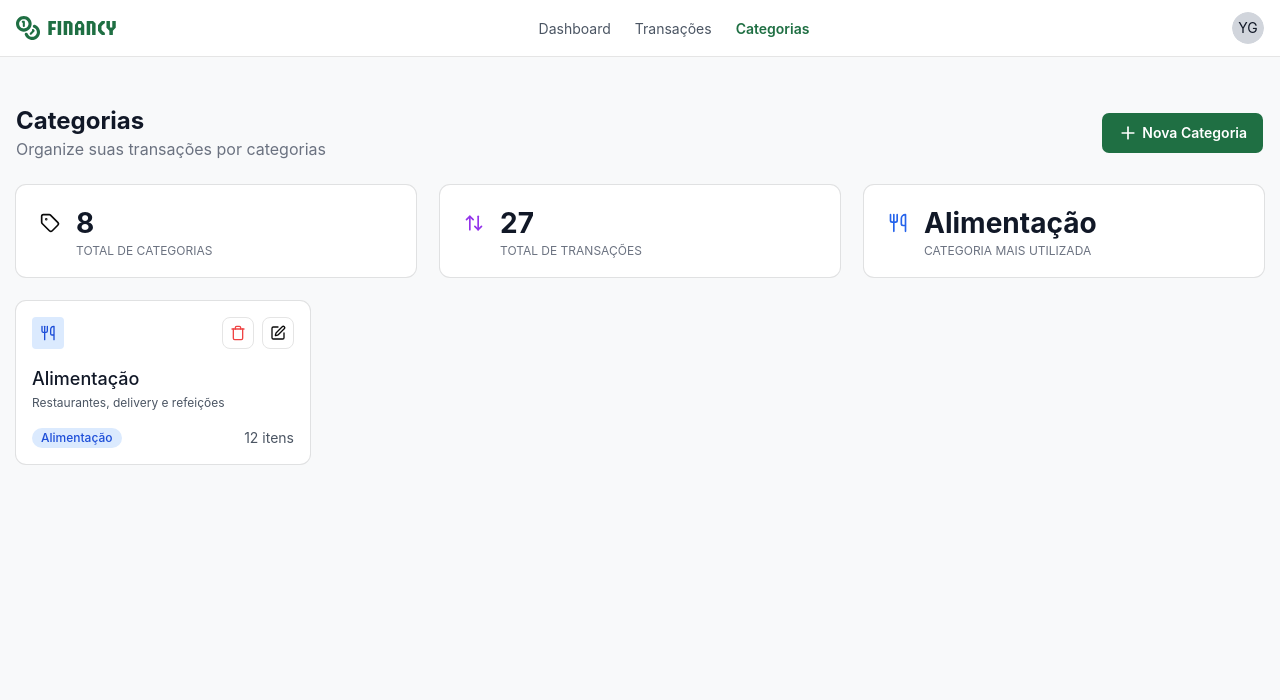
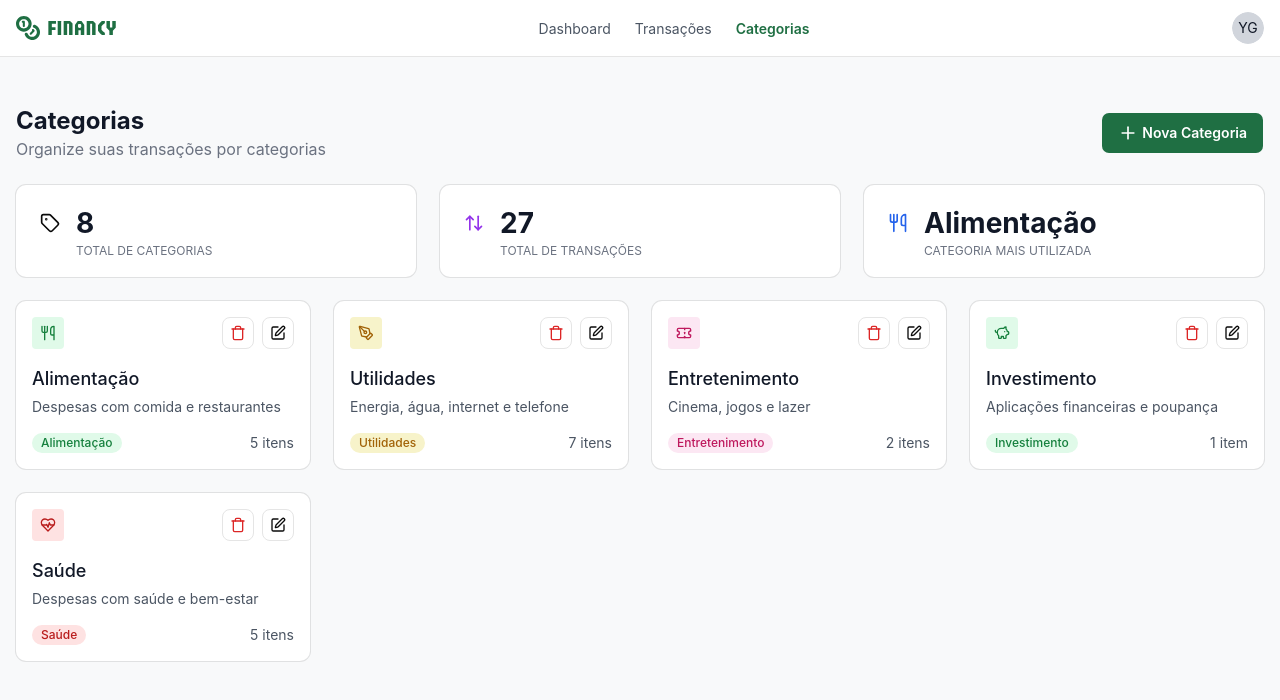
Before and after one commit to combizera/rocketseat-financy, a React (Vite) app in the folder apps/web/: page /categories in a window 1280 px wide. Shown: the top 700 px of the page. Built offline with nearby package versions, Linux system fonts and the light colour scheme.

Commit message:
feat: enhance CategoryCards

```diff
--- a/apps/web/src/components/categories/category-cards.tsx
+++ b/apps/web/src/components/categories/category-cards.tsx
@@ -1,10 +1,53 @@
+import { HeartPulse, PenTool, PiggyBank, Ticket, Utensils } from "lucide-react";
 import CardCategoryItem from "../ui/card-category-item";
 
 export default function CategoryCards() {
   return (
     <section className="grid grid-cols-1 md:grid-cols-4 gap-6 w-full">
-      <CardCategoryItem />
+      <CardCategoryItem
+        id="1"
+        name="Alimentação"
+        description="Despesas com comida e restaurantes"
+        color="green"
+        itemsCount={5}
+        icon={Utensils}
+      />
 
+      <CardCategoryItem
+        id="2"
+        name="Utilidades"
+        description="Energia, água, internet e telefone"
+        color="yellow"
+        itemsCount={7}
+        icon={PenTool}
+      />
+
+      <CardCategoryItem
+        id="3"
+        name="Entretenimento"
+        description="Cinema, jogos e lazer"
+        color="pink"
+        itemsCount={2}
+        icon={Ticket}
+      />
+
+      <CardCategoryItem
+        id="4"
+        name="Investimento"
+        description="Aplicações financeiras e poupança"
+        color="green"
+        itemsCount={1}
+        icon={PiggyBank}
+      />
+
+      <CardCategoryItem
+        id="5"
+        name="Saúde"
+        description="Despesas com saúde e bem-estar"
+        color="red"
+        itemsCount={5}
+        icon={HeartPulse}
+      />
     </section>
   )
 }
--- a/apps/web/src/components/ui/card-category-item.tsx
+++ b/apps/web/src/components/ui/card-category-item.tsx
@@ -1,54 +1,73 @@
-import { SquarePen, Trash, Utensils } from "lucide-react"
+import { SquarePen, Trash } from "lucide-react"
+import type { Category } from "@/types/category"
 import { Badge } from "./badge"
 import { Button } from "./button"
 import { Card } from "./card"
 
-export default function CardCategoryItem() {
+type CardCategoryItemProps = Category & {
+  onEdit?: (id: string) => void
+  onDelete?: (id: string) => void
+}
+
+export default function CardCategoryItem({
+  id,
+  name,
+  description,
+  color,
+  icon: Icon,
+  itemsCount,
+  onEdit,
+  onDelete,
+}: CardCategoryItemProps) {
   return (
-    <Card className="p-4">
+    <Card className="p-4 flex flex-col gap-4">
       {/* HEADER */}
       <div className="flex justify-between">
-        <div className="bg-blue-light p-2 rounded">
-          <Utensils className="size-4 text-blue-dark" />
-        </div>
+        {Icon && (
+          <div className={`p-2 rounded bg-${color}-light`}>
+            <Icon className={`size-4 text-${color}-dark`} />
+          </div>
+        )}
 
         <div className="flex gap-2">
           <Button
             variant="outline"
             size="icon"
-            aria-label="Submit"
+            onClick={() => onDelete?.(id)}
             className="py-3 px-3"
           >
-            <Trash className="text-[#EF4444]" />
+            <Trash className="text-red-base" />
           </Button>
 
           <Button
             variant="outline"
             size="icon"
-            aria-label="Submit"
+            onClick={() => onEdit?.(id)}
             className="py-3 px-3"
           >
+
             <SquarePen />
           </Button>
         </div>
       </div>
 
       {/* CONTENT */}
-      <div className="flex flex-col">
-        <h3 className="text-lg font-medium text-gray-800">Alimentação</h3>
-        <p className="text-gray-600 font-sm">
-          Restaurantes, delivery e refeições
-        </p>
+      <div className="flex flex-col gap-1">
+        <h3 className="text-lg font-medium text-gray-800">
+          {name}
+        </h3>
+        {description && <p className="text-sm text-gray-600">
+          {description}
+        </p>}
       </div>
 
       {/* FOOTER */}
-      <div className="flex justify-between">
-        <Badge color="blue">
-          Alimentação
+      <div className="flex justify-between items-center">
+        <Badge color={color}>
+          {name}
         </Badge>
-
         <p className="text-sm text-gray-600">
-          12 itens
+          {itemsCount} {itemsCount === 1 ? "item" : "itens"}
         </p>
       </div>
     </Card>
```
Also changed, not shown: apps/web/src/types/category.ts (+5 -2 lines).
